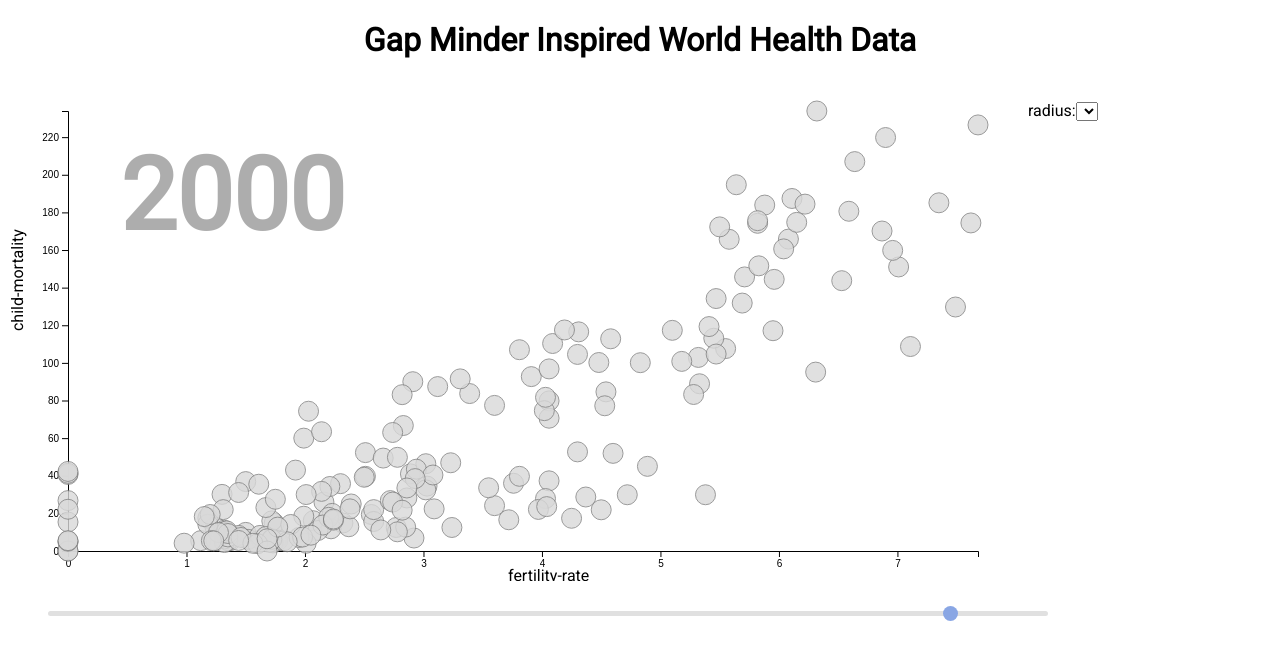
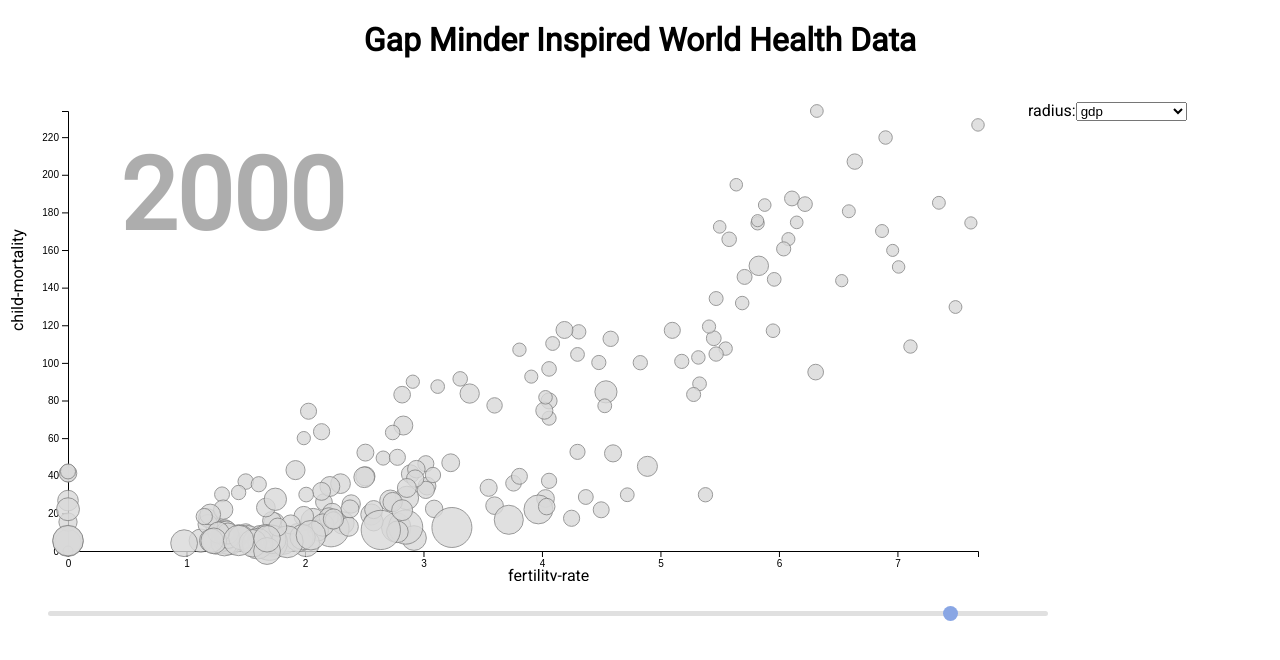
Before and after one commit to KonstantinBes/datavis-hw-bestuzhev-konstantin, a plain HTML site: page hw2/index.html in a window 1280 px wide. Drawn offline with nearby package versions, Linux system fonts and the light colour scheme.

Commit message:
Radius added.

```diff
--- a/hw2/index.html
+++ b/hw2/index.html
@@ -20,7 +20,13 @@
         <svg id="scatter-plot"></svg>
         <div class="side-pan">
             <div class="selectors">
-                <div>radius:<select id='radius'></select></div>
+                <div>radius:<select id='radius'>
+                    <option value="child-mortality">child-mortality</option>
+                    <option value="fertility-rate">fertility-rate</option>
+                    <option selected value="gdp">gdp</option>
+                    <option value="life-expectancy">life-expectancy</option>
+                    <option value="population">population</option>
+                </select></div>
                 <!-- Part 3: здесь создаются селекторы для осей -->
             </div>
         </div>
--- a/hw2/js/script.js
+++ b/hw2/js/script.js
@@ -32,15 +32,13 @@ const yAxis = svg.append('g').attr('transform', `translate(${margin*2}, ${0})`);
 
 
 // Part 2: Здесь можно создать шкалы для цвета и радиуса объектов
-// const color = d3.scaleOrdinal()...
-// const r = d3.scaleSqrt()...
+const color = d3.scaleOrdinal().range(colors);
+const r = d3.scaleSqrt().range([5,20]);
 
 // Part 2: для элемента select надо задать options http://htmlbook.ru/html/select
 // и установить selected для дефолтного значения
 
-// d3.select('#radius').selectAll('option')
-//         ...
-
+//d3.select('#radius').selectAll('option');
 
 // Part 3: то же что делали выше, но для осей
 // ...
@@ -52,8 +50,10 @@ loadData().then(data => {
 
     // Part 2: здесь мы можем задать пораметр 'domain' для цветовой шкалы
     // для этого нам нужно получить все уникальные значения поля 'region', сделать это можно при помощи 'd3.nest'
-    //let regions = d3.nest()...
-    //color.domain(regions);
+    let regions = d3.nest().key(function (d) {
+        return d.region;
+}).entries(data);
+    color.domain(regions);
 
     // подписка на изменение позиции ползунка
     d3.select('.slider').on('change', newYear);
@@ -72,6 +72,8 @@ loadData().then(data => {
 
     function newRadius(){
         // Part 2: по аналогии с newYear
+        radius = this.value;
+        updateChart()
     }
     function updateChart(){
         // Обновляем все лейблы в соответствии с текущем состоянием
@@ -94,23 +96,25 @@ loadData().then(data => {
         yAxis.call(d3.axisLeft(y));
 
         // Part 2: теперь у нас есть еще одна не постоянная шкала
-        // ...
+        let rRange = data.map(d=> +d[radius][year]);
+        r.domain([d3.min(rRange), d3.max(rRange)]);
 
         // Part 1, 2: создаем и обновляем состояние точек
+
         svg.selectAll('circle').data(data)
         .enter()
         .append('circle')
         .attr('cx', d => x(+d[xParam][year]))
         .attr('cy', d => y(+d[yParam][year]))
-        .attr('r', '10px')
-        .attr('fill', 'grey')
+        .attr('r', d => r(+d[radius][year]))
+        .attr('fill', d => color(d['region']))
         .exit().remove();
 
         svg.selectAll('circle').data(data)
         .attr('cx', d => x(+d[xParam][year]))
         .attr('cy', d => y(+d[yParam][year]))
-        .attr('r', '10px')
-        .attr('fill', 'grey')
+        .attr('r', d => r(+d[radius][year]))
+        .attr('fill', d => color(d['region']));
     }
 
     // рисуем график в первый раз
```
